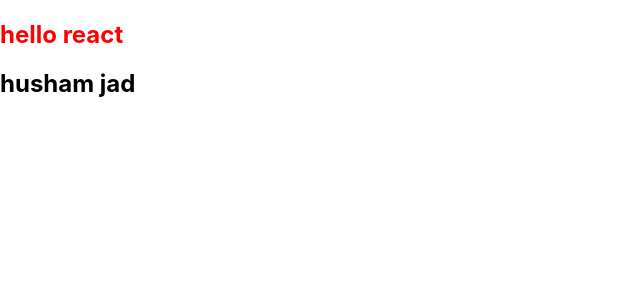
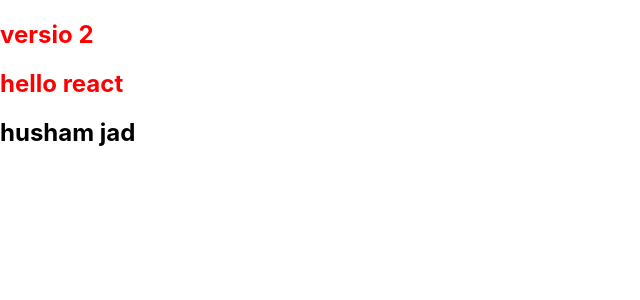
Before and after one commit to HushamGad/my-app, a React (Create React App) app: page / in a window 1280 px wide. Shown: the top 300 px of the page, without its empty margins (0-640 px from the left). Built offline with nearby package versions, Linux system fonts and the light colour scheme.

Commit message:
edit app.js file

```diff
--- a/src/App.js
+++ b/src/App.js
@@ -3,6 +3,7 @@
 function App() {
   return (
     <section>
+      <h1 className="title">versio 2</h1>
       <h1 className="title">hello react </h1>
       <h1>husham jad </h1>
     </section>
```
